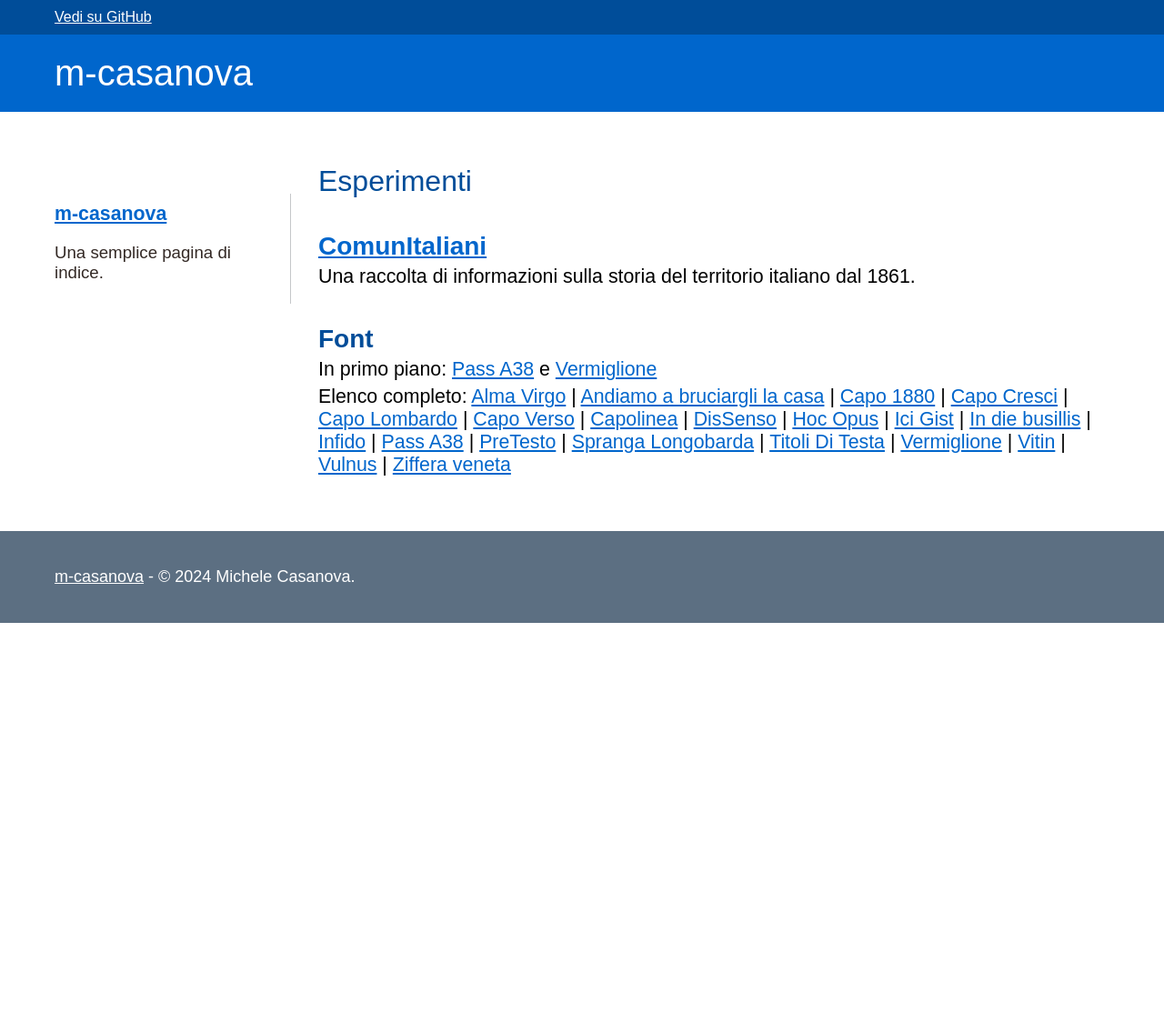
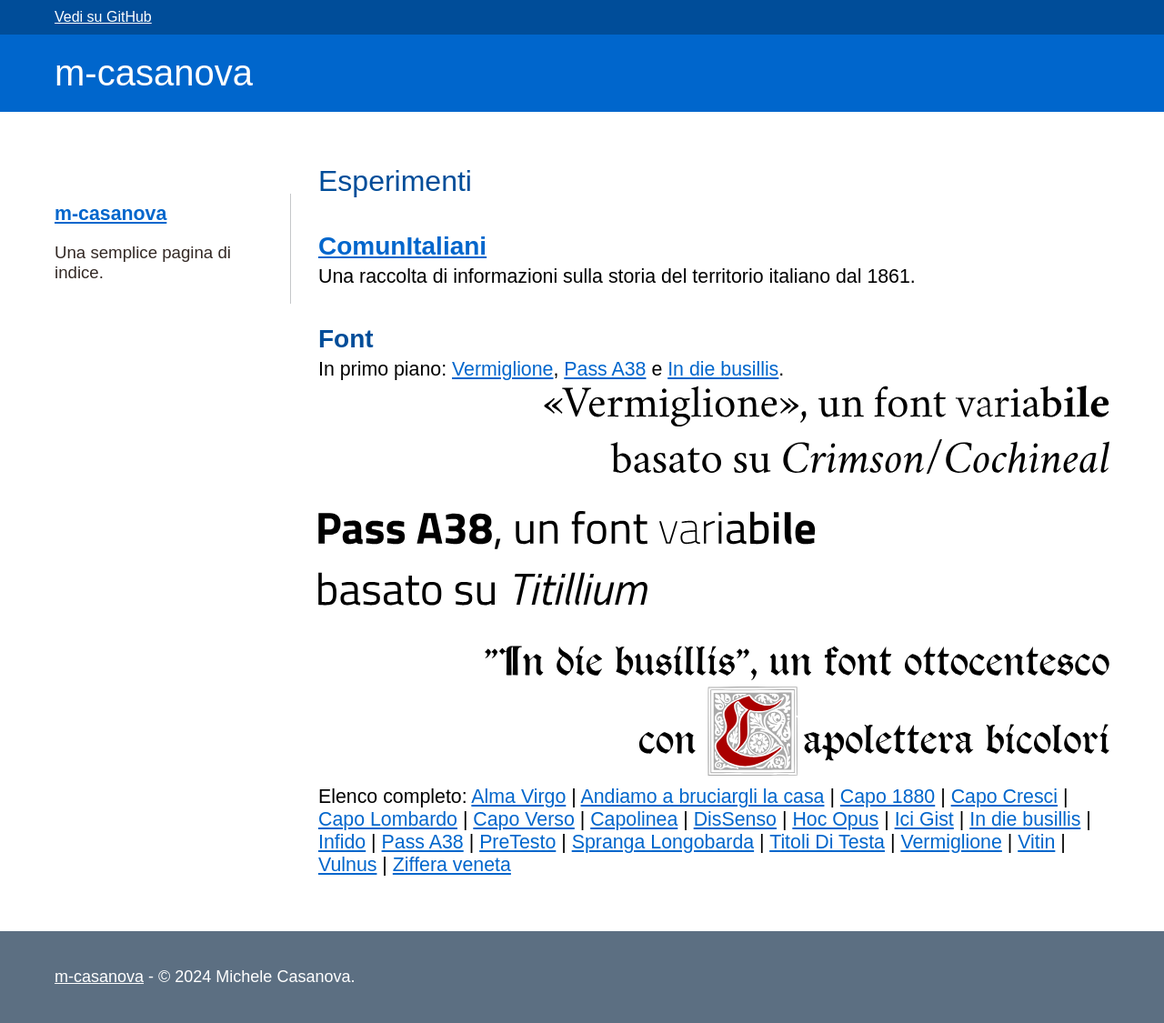
Before and after one commit to m-casanova/m-casanova.github.io, a Jekyll site: the page built from index.md, in a window 1280 px wide. Shown: the whole page at 91% size. Built offline with Jekyll 4.4.1, drawn with Linux system fonts in a browser that asks for light colours; some web fonts are replaced; before the commit the page ends 900 px from its top, so only the background shows below that.

Commit message:
Update index.md

```diff
--- a/index.md
+++ b/index.md
@@ -11,7 +11,9 @@ Una raccolta di informazioni sulla storia del territorio italiano dal 1861.
 
 ### Font
 
-In primo piano: [Pass A38](/Pass-A38) e [Vermiglione](/Vermiglione)
+In primo piano: [Vermiglione](/Vermiglione), [Pass A38](/Pass-A38) e [In die busillis](/In-die-busillis).
+
+<img src="/assets/img/font.svg" width="100%">
 
 Elenco completo: [Alma Virgo](/AlmaVirgo) |
 [Andiamo a bruciargli la casa](/AndiamoABruciargliLaCasa) |
```
